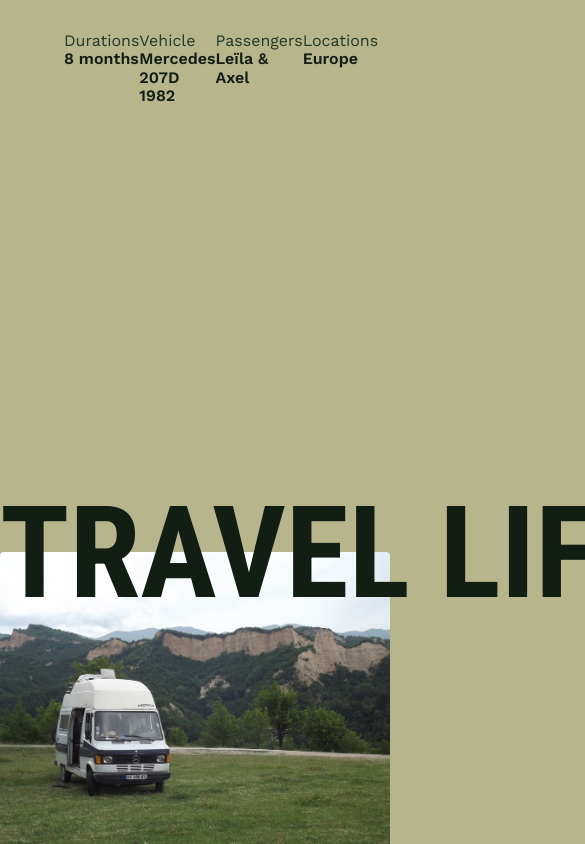
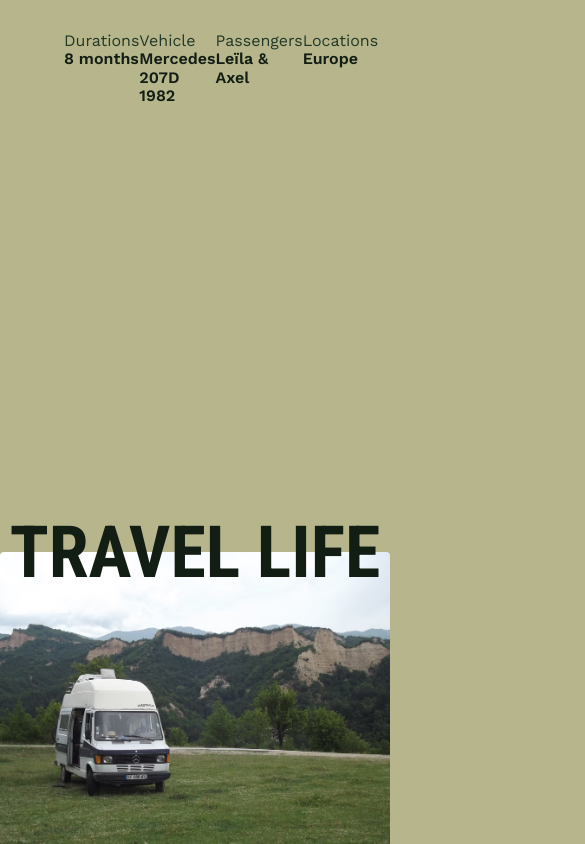
Before and after one commit to axel-paillaud/travel-life, a website built with Vite: page index.html in a window 390 px wide. Shown: the top 844 px of the page, 585 px wide, since content can reach past the window. Built offline with nearby package versions, Linux system fonts and the light colour scheme.

Commit message:
set media query screen on title for responsive device

```diff
--- a/js/Components/header/header.css
+++ b/js/Components/header/header.css
@@ -1,6 +1,5 @@
 .header-container {
     margin: 0;
-    padding: 0;
     display: flex;
     justify-content: space-between;
     padding: 32px 64px 0 64px;
--- a/js/Components/title/title.css
+++ b/js/Components/title/title.css
@@ -7,4 +7,19 @@
     font-weight: bold;
     top: 76px;
     text-wrap: nowrap;
+    overflow: hidden;
 }
+
+@media screen and (width <= 768px) {
+    .title {
+        font-size: 96px;
+        top: 57px;
+    }
+}
+
+@media screen and (width <= 640px) {
+    .title {
+        font-size: 72px;
+        top: 43px;
+    }
+}
```
